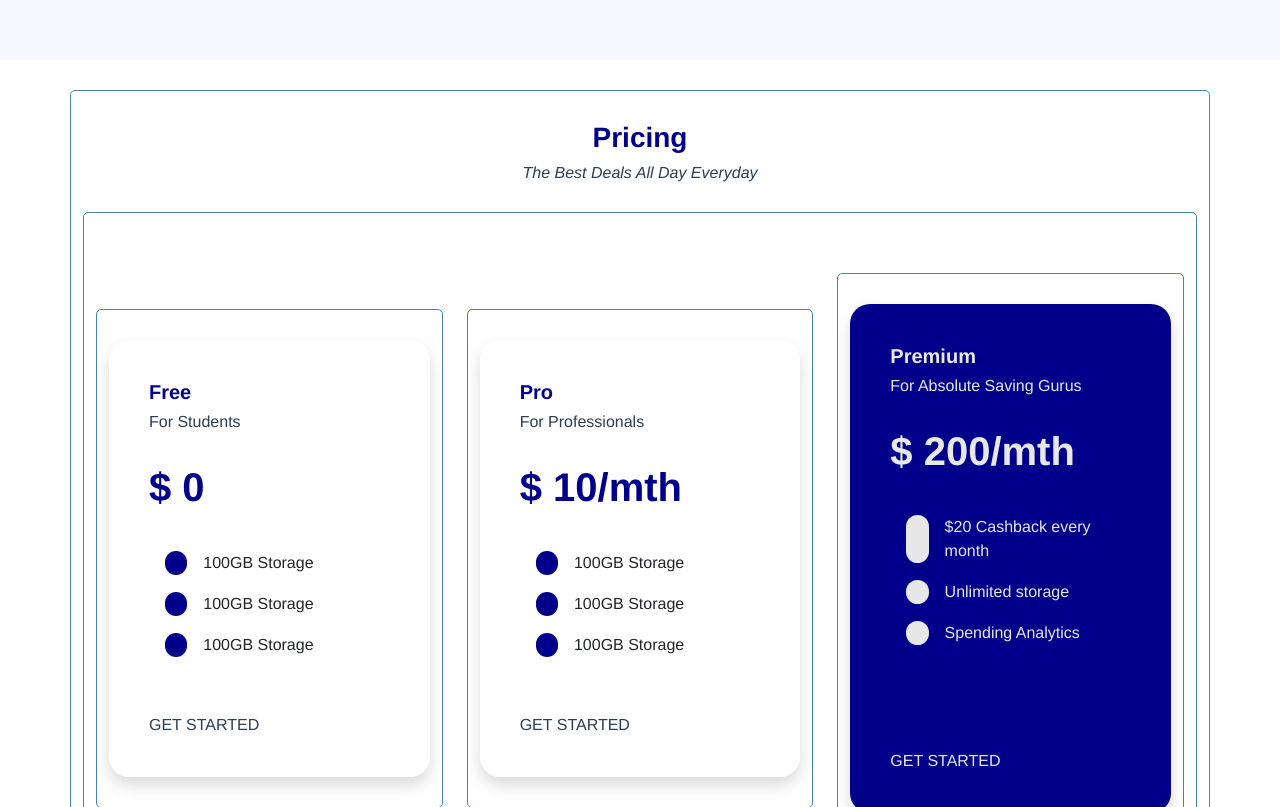
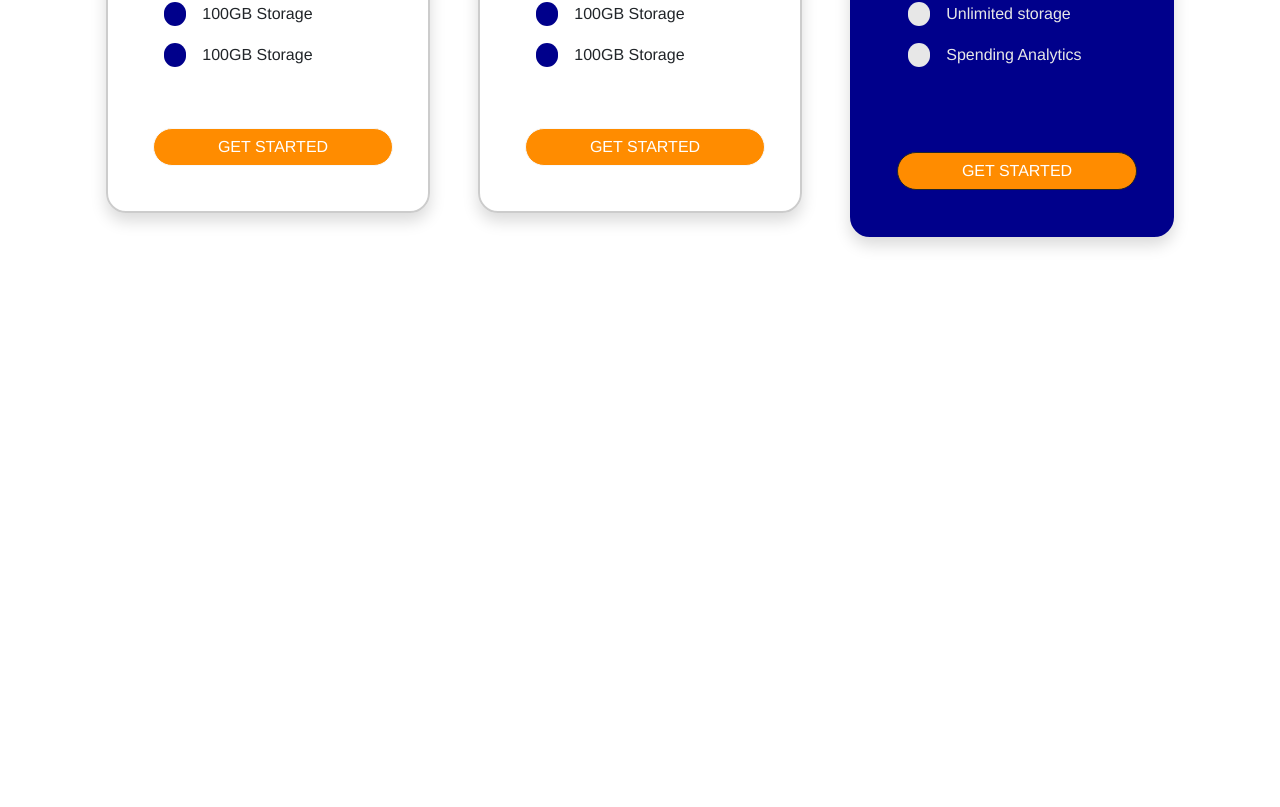
Before and after one commit to avinashrvan/chaos_pack, a Vue app: page / in a window 1280 px wide. Shown: the part 1273-2080 px from the top of the page. After the commit the page ends 1558 px from the top, so only its background shows below. Built offline with nearby package versions, Linux system fonts and the light colour scheme.

Commit message:
updated the pricing section to be more accurate to the figma

```diff
--- a/src/App.vue
+++ b/src/App.vue
@@ -55,7 +55,7 @@ body {
   visibility: hidden;
 }
 
-.container {
+/* .container {
   max-width: 500px;
   margin: 30px auto;
   overflow: auto;
@@ -63,7 +63,7 @@ body {
   border: 1px solid steelblue;
   padding: 30px;
   border-radius: 5px;
-}
+} */
 
 .btn {
   display: inline-block;
--- a/src/components/GetStarted.vue
+++ b/src/components/GetStarted.vue
@@ -7,7 +7,7 @@
                     <h3 style="color:#00008B; font-family: Helvetica"><strong>Personal Budget Tracking Tool</strong></h3>
                     <h6><em>One Stop Budget Tracking Solution</em></h6>
                     <p>Lorem ipsum dolor sit amet, consectetur adipiscing elit, sed do eiusmod tempor incididunt ut labore et dolore magna aliqua. Ut enim ad minim veniam id est laborum.</p>
-                    <InputEmail/>
+                    <InputEmail id="GetStarted"/>
 
                 </b-col>
 
--- a/src/components/PriceCard.vue
+++ b/src/components/PriceCard.vue
@@ -31,7 +31,18 @@
 
             <div class="hidden">y</div>
             <div class="hidden">y</div>
-            <div>GET STARTED</div>
+
+            <!-- <a
+                href="#GetStarted"
+                class="btn submit"
+            >GET STARTED</a> -->
+
+            <b-button
+                pill
+                type=""
+                variant="light"
+                class="submit"
+            >GET STARTED</b-button>
 
         </div>
 
@@ -67,16 +78,22 @@
             <div class="hidden">y</div>
             <div class="hidden">y</div>
             <div class="hidden">y</div>
-            <div class="hidden">y</div>
 
-            <div>GET STARTED</div>
+
+            <b-button
+                pill
+                type=""
+                variant="dark"
+                class="submit"
+            >GET STARTED</b-button>
 
         </div>
 
 
 
 
-
+        <div class="hidden">y</div>
+        <div class="hidden">y</div>
 
     </div>
 </template>
@@ -118,6 +135,7 @@ export default {
     text-align: left;
     padding: 40px;
     justify-content: center;
+    border: 2px solid rgb(204, 204, 204);
     border-radius: 20px;
 }
 
@@ -132,4 +150,12 @@ export default {
     border-color: darkblue;
     -webkit-text-fill-color: rgb(231, 231, 231);
 }
+
+.submit{
+        background-color: darkorange;
+        -webkit-text-fill-color: white;
+        width:100%;
+        border-radius: 50px;
+}
+
 </style>
--- a/src/components/Pricing.vue
+++ b/src/components/Pricing.vue
@@ -1,7 +1,10 @@
 <template>
     <div>
+        <div class="hidden">y</div>
+        <div class="hidden">y</div>
         <h3 style="color:#00008B; font-family: Helvetica"><strong>Pricing</strong></h3>
         <h6><em>The Best Deals All Day Everyday</em></h6>
+        <div class="hidden">y</div>
 
         <b-container class="b-container">
             <b-row align-v="center">
```
